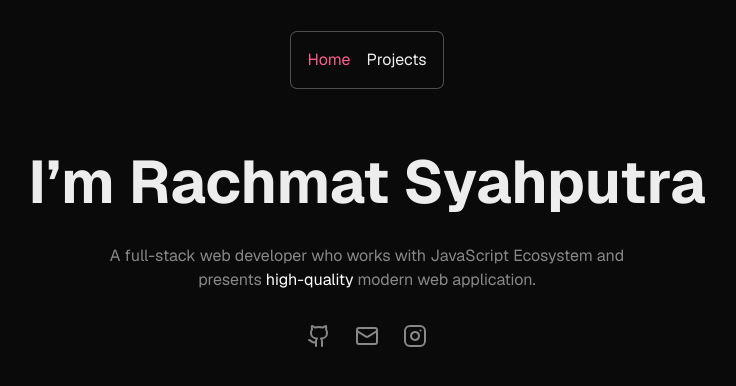
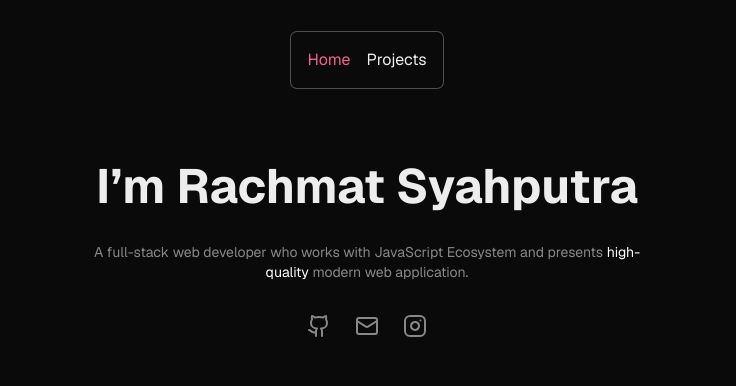
Before and after one commit to rach-syahputra/personal-website, a Next.js app: page / in a window 1280 px wide. Shown: the top 386 px of the page, without its empty margins (273-1009 px from the left). Built offline with nearby package versions, Linux system fonts and the light colour scheme.

Commit message:
adjust description and header text sizes

```diff
--- a/src/components/description.tsx
+++ b/src/components/description.tsx
@@ -8,7 +8,10 @@ interface DescriptionProps {
 export default function Description({ className, children }: DescriptionProps) {
   return (
     <p
-      className={cn('text-gray max-w-full text-center sm:max-w-xl', className)}
+      className={cn(
+        'text-gray max-w-full text-center text-sm sm:max-w-xl',
+        className
+      )}
     >
       {children}
     </p>
--- a/src/components/header.tsx
+++ b/src/components/header.tsx
@@ -4,6 +4,6 @@ interface HeaderProps {
 
 export default function Header({ children }: HeaderProps) {
   return (
-    <h1 className='text-center text-5xl font-bold lg:text-6xl'>{children}</h1>
+    <h1 className='text-center text-4xl font-bold lg:text-5xl'>{children}</h1>
   )
 }
```
